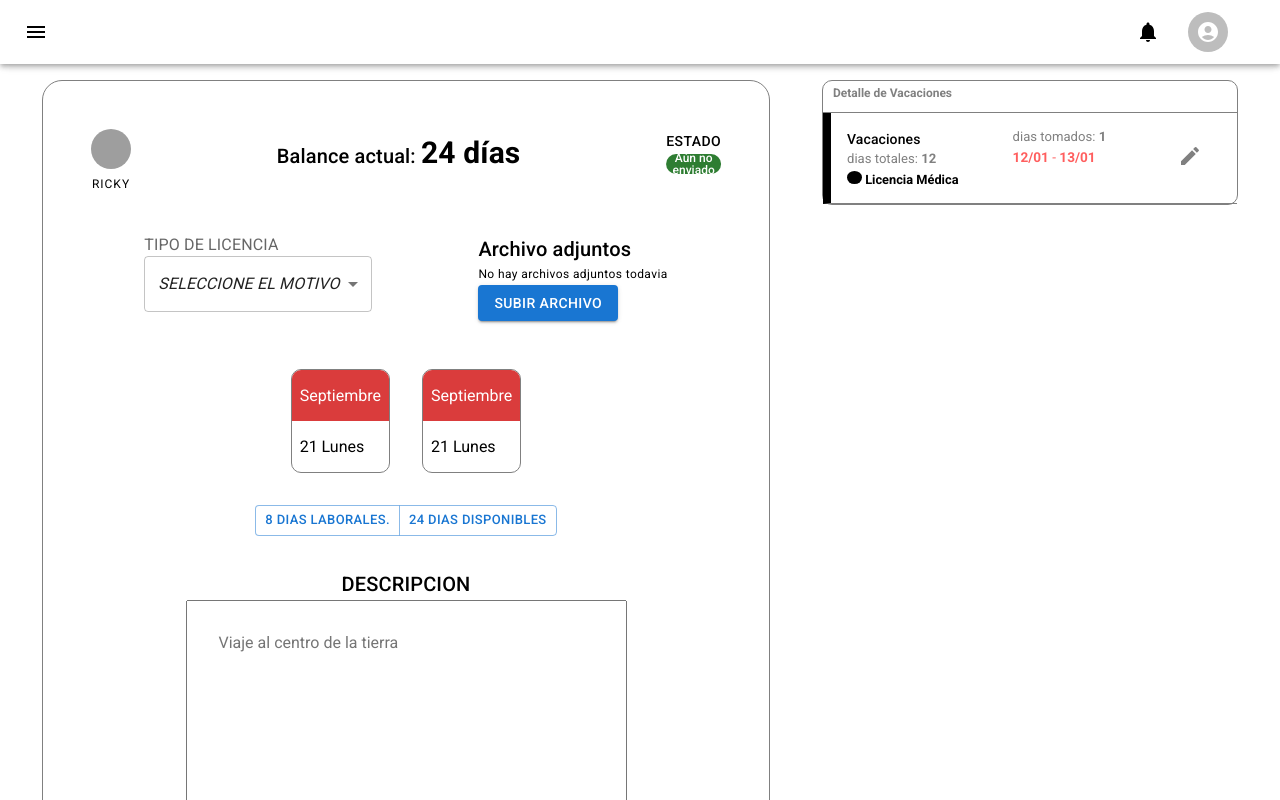
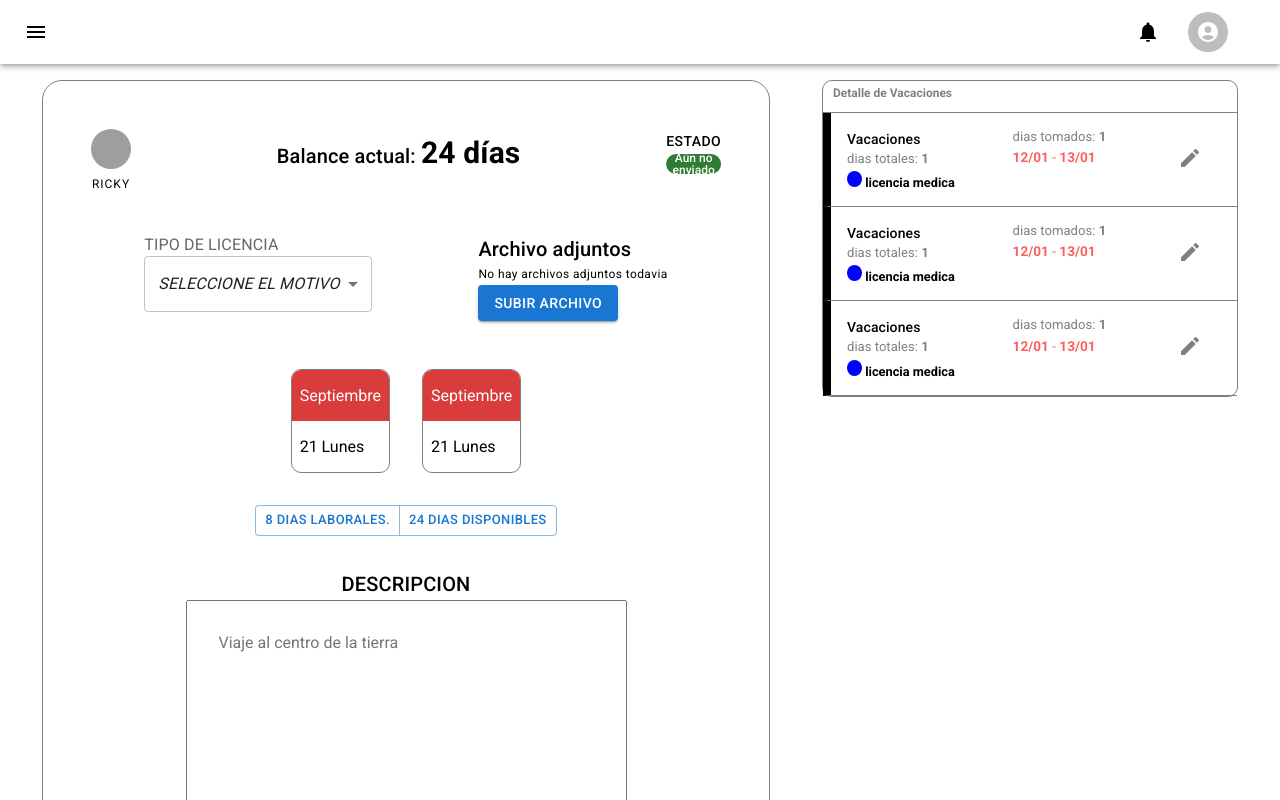
Before and after one commit to PJoaquin-adviters/Proyecto-final-adviters, a React (Create React App) app: page /cargarLicencia in a window 1280 px wide. Shown: the top 800 px of the page. Built offline with nearby package versions, Linux system fonts and the light colour scheme; grey boxes are pictures that could not be loaded.

Commit message:
Suma valores dinámicos en item cargar licencia
Para que cuando hagamos un map del array de licencias pendientes, se modifique cada elemento.

```diff
--- a/src/Pages/CargarLicenciaPage/CargarLicenciaPage.jsx
+++ b/src/Pages/CargarLicenciaPage/CargarLicenciaPage.jsx
@@ -123,6 +123,8 @@ const CargarLicenciaPage = () => {
           <Lista titulo="Detalle de Vacaciones">
             <>
             <ListItemCargaLicencia></ListItemCargaLicencia>
+            <ListItemCargaLicencia></ListItemCargaLicencia>
+            <ListItemCargaLicencia></ListItemCargaLicencia>
             </>
           </Lista>
         </aside>
--- a/src/components/ListItemCargaLicencia/ListItemCargaLicencia.css
+++ b/src/components/ListItemCargaLicencia/ListItemCargaLicencia.css
@@ -31,8 +31,8 @@
 
 #contenedor-item-cargar-licencia .item-cl-icono {
     display: inline-block;
-    width: 1em;
-    height: 1em;
+    width: 16px;
+    height: 16px;
     background-color: black;
     border-radius: 50%;
 }
--- a/src/components/ListItemCargaLicencia/ListItemCargaLicencia.jsx
+++ b/src/components/ListItemCargaLicencia/ListItemCargaLicencia.jsx
@@ -5,18 +5,30 @@ import CreateIcon from '@mui/icons-material/Create';
 
 const ListItemCargaLicencia = () => {
     let licencia = "";
+    let totalDias = "";
+    let motivoLicencia = "licencia medica";
+    let totalDiasTomados = 0;
+    let fechaInicioLicencia = "";
+    let fechaFinLicencia = "";
 
+    const coloresIconoLicencia = {
+        "vacaciones" : "purple",
+        "dias estudio" : "yellow",
+        "licencia medica" : "blue"
+    }
 
   return (
     <div id='contenedor-item-cargar-licencia'>
         <span>
             <Typography variant="subtitle2">{licencia || "Vacaciones"}</Typography>
-            <p className='item-cl-texto-secundario'>dias totales: <b>12</b></p>
-            <p className='item-cl-motivo'> <span className='item-cl-icono'></span> Licencia Médica</p>
+            <p className='item-cl-texto-secundario'>dias totales: <b>{totalDias || 1}</b></p>
+            <p className='item-cl-motivo'>
+            <span className='item-cl-icono' style={{backgroundColor : `${coloresIconoLicencia[motivoLicencia]}`}}></span> {motivoLicencia || "Licencia Médica"}
+            </p>
         </span>
         <span>
-            <p className='item-cl-texto-secundario'>dias tomados: <b>1</b></p>
-            <p className='item-cl-fecha'><b>12/01</b> - <b>13/01</b></p>
+            <p className='item-cl-texto-secundario'>dias tomados: <b>{totalDiasTomados || 1}</b></p>
+            <p className='item-cl-fecha'><b>{fechaInicioLicencia || "12/01"}</b> - <b>{fechaFinLicencia || "13/01"}</b></p>
         </span>
         <span>
             <CreateIcon></CreateIcon>
```
